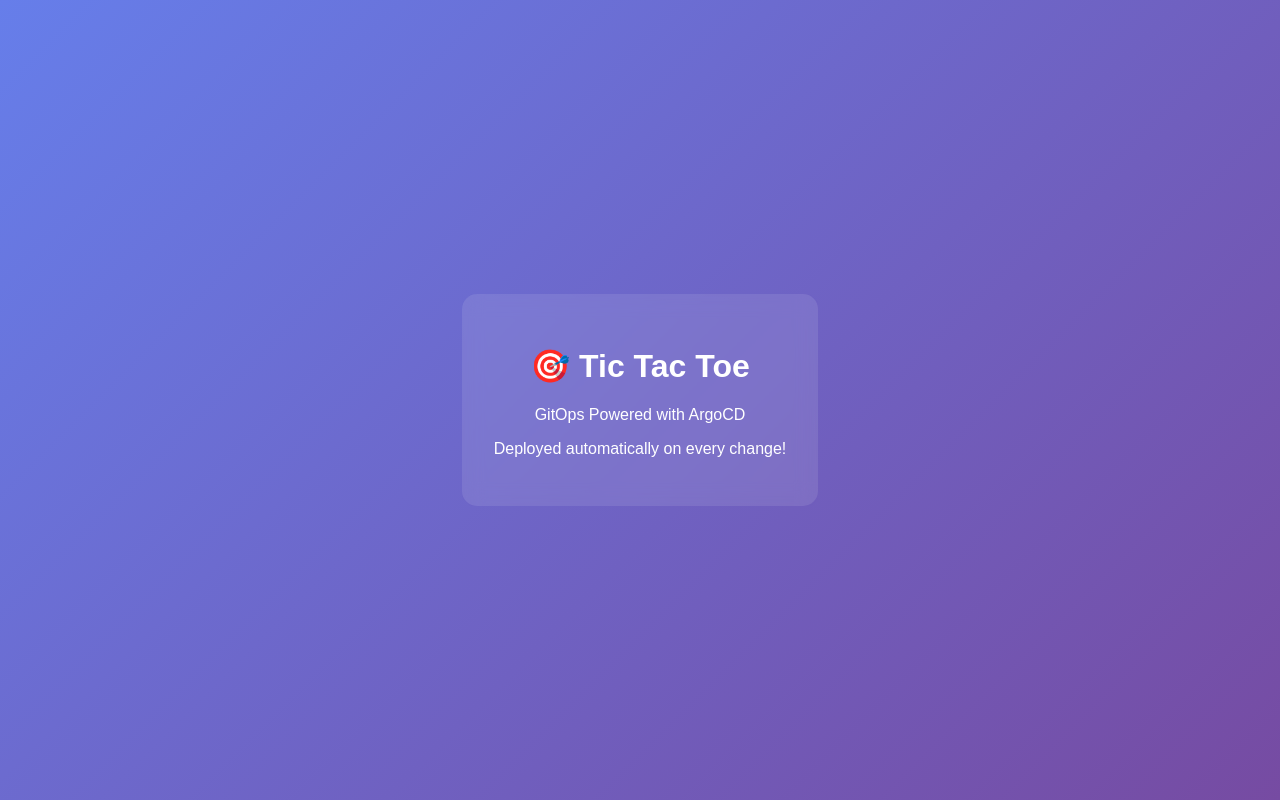
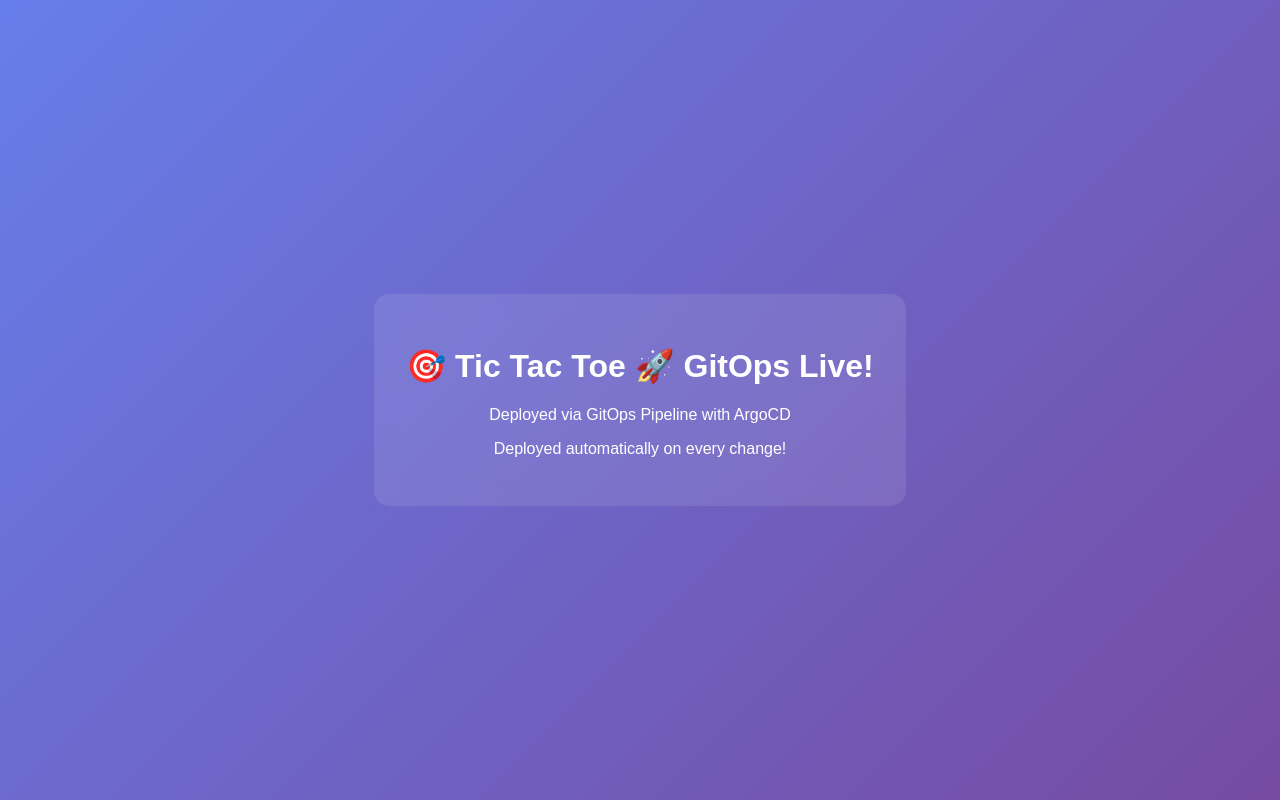
Before and after one commit to nanado002/devsecops-gitops-demo, a plain HTML site: page index.html in a window 1280 px wide. Drawn offline with Linux system fonts and the light colour scheme.

Commit message:
feat: test GitOps pipeline with updated title

```diff
--- a/index.html
+++ b/index.html
@@ -1,7 +1,7 @@
 <!DOCTYPE html>
 <html>
 <head>
-    <title>Tic Tac Toe - GitOps Demo</title>
+    <title>Tic Tac Toe 🚀 GitOps Live! - GitOps Demo</title>
     <style>
         body {
             font-family: Arial, sans-serif;
@@ -25,8 +25,8 @@
 </head>
 <body>
     <div class="container">
-        <h1>🎯 Tic Tac Toe</h1>
-        <p>GitOps Powered with ArgoCD</p>
+        <h1>🎯 Tic Tac Toe 🚀 GitOps Live!</h1>
+        <p>Deployed via GitOps Pipeline with ArgoCD</p>
         <p>Deployed automatically on every change!</p>
     </div>
 </body>
```
